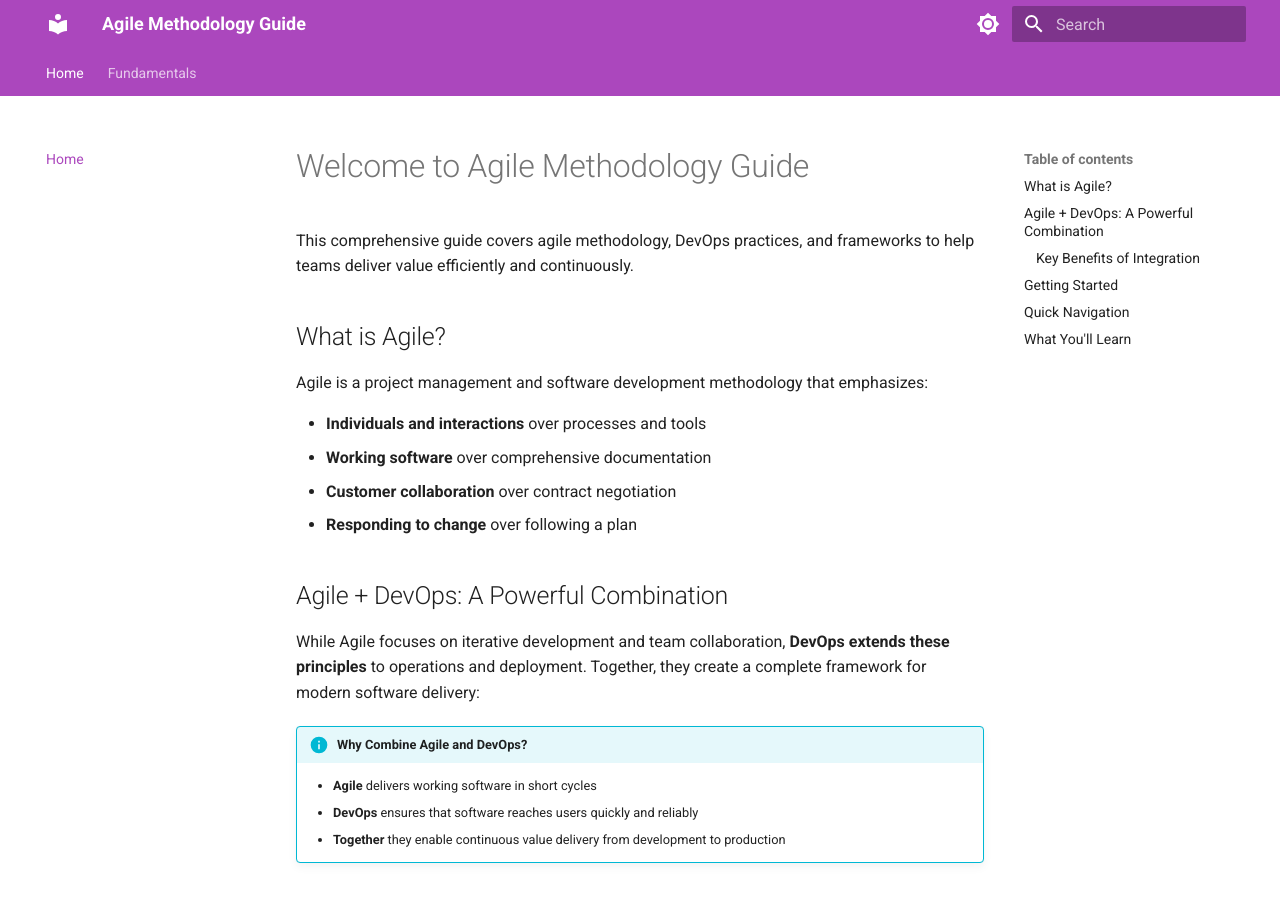
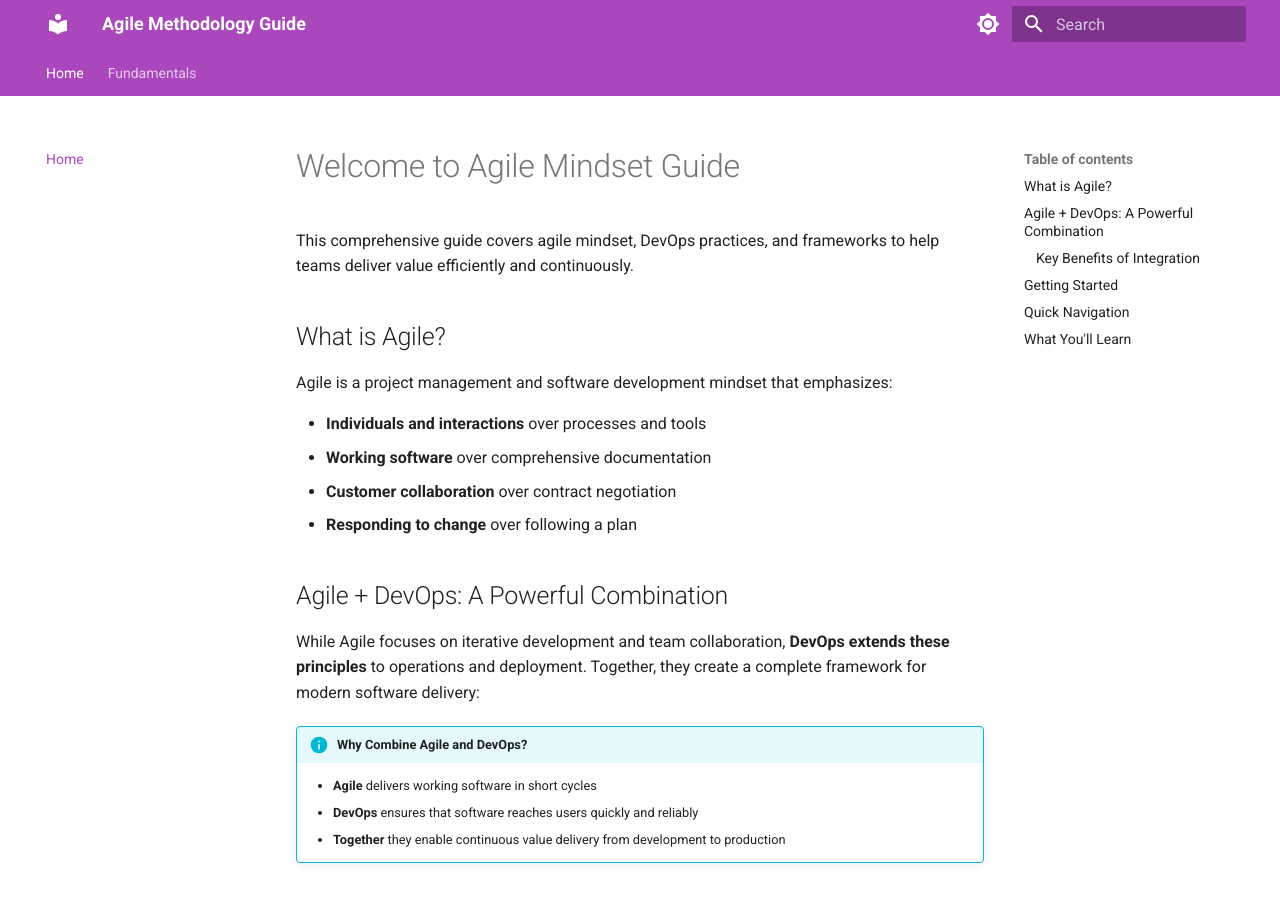
Before and after one commit to Alex0424/agile, an MkDocs documentation site: the page built from docs/index.md, in a window 1280 px wide and 900 px high. Built offline with MkDocs 1.6.1 and Material for MkDocs 9.7.7, drawn with Linux system fonts in a browser that asks for light colours.

Commit message:
change agile methodology to agile mindset

```diff
--- a/docs/index.md
+++ b/docs/index.md
@@ -1,10 +1,10 @@
-# Welcome to Agile Methodology Guide
+# Welcome to Agile Mindset Guide
 
-This comprehensive guide covers agile methodology, DevOps practices, and frameworks to help teams deliver value efficiently and continuously.
+This comprehensive guide covers agile mindset, DevOps practices, and frameworks to help teams deliver value efficiently and continuously.
 
 ## What is Agile?
 
-Agile is a project management and software development methodology that emphasizes:
+Agile is a project management and software development mindset that emphasizes:
 
 - **Individuals and interactions** over processes and tools
 - **Working software** over comprehensive documentation
```
